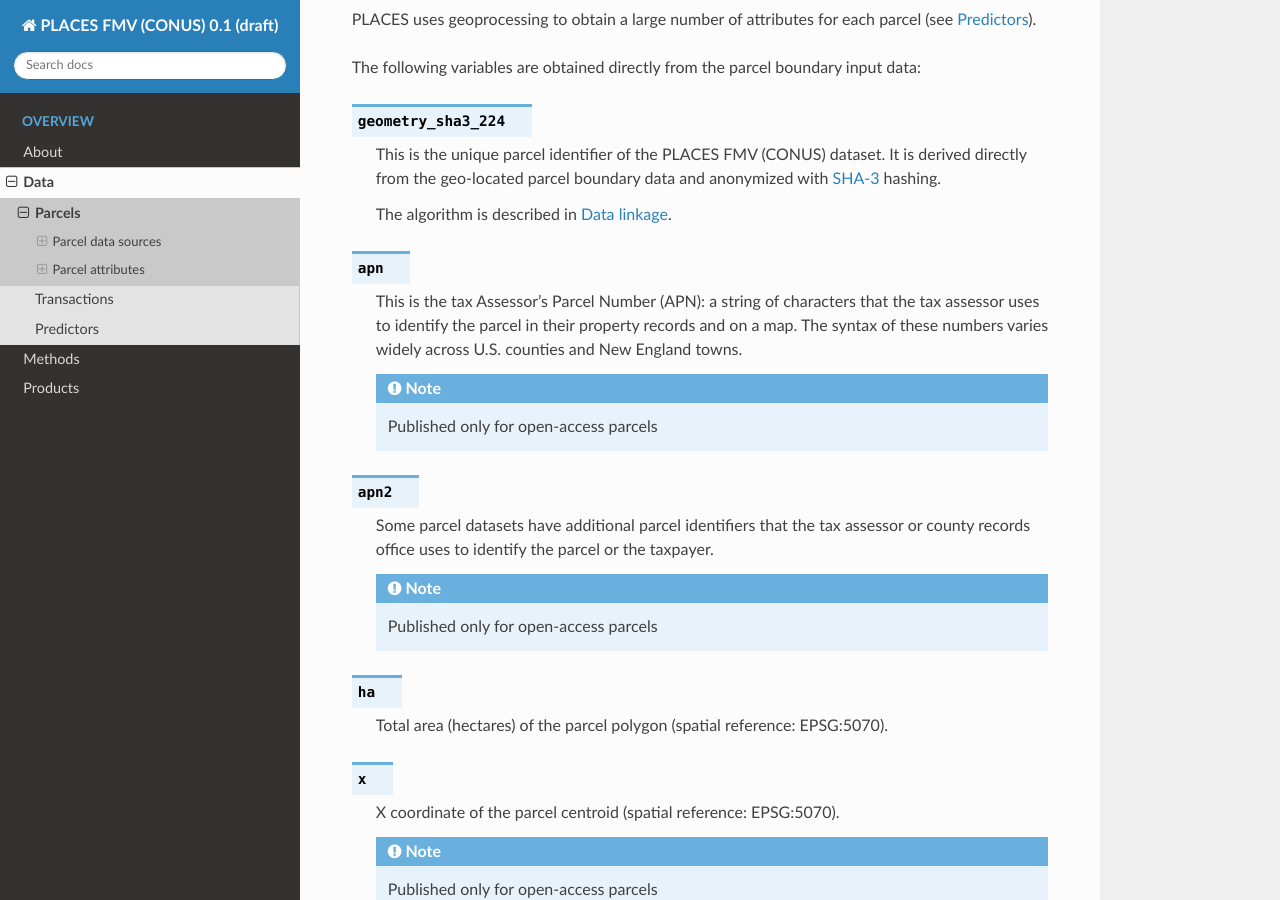
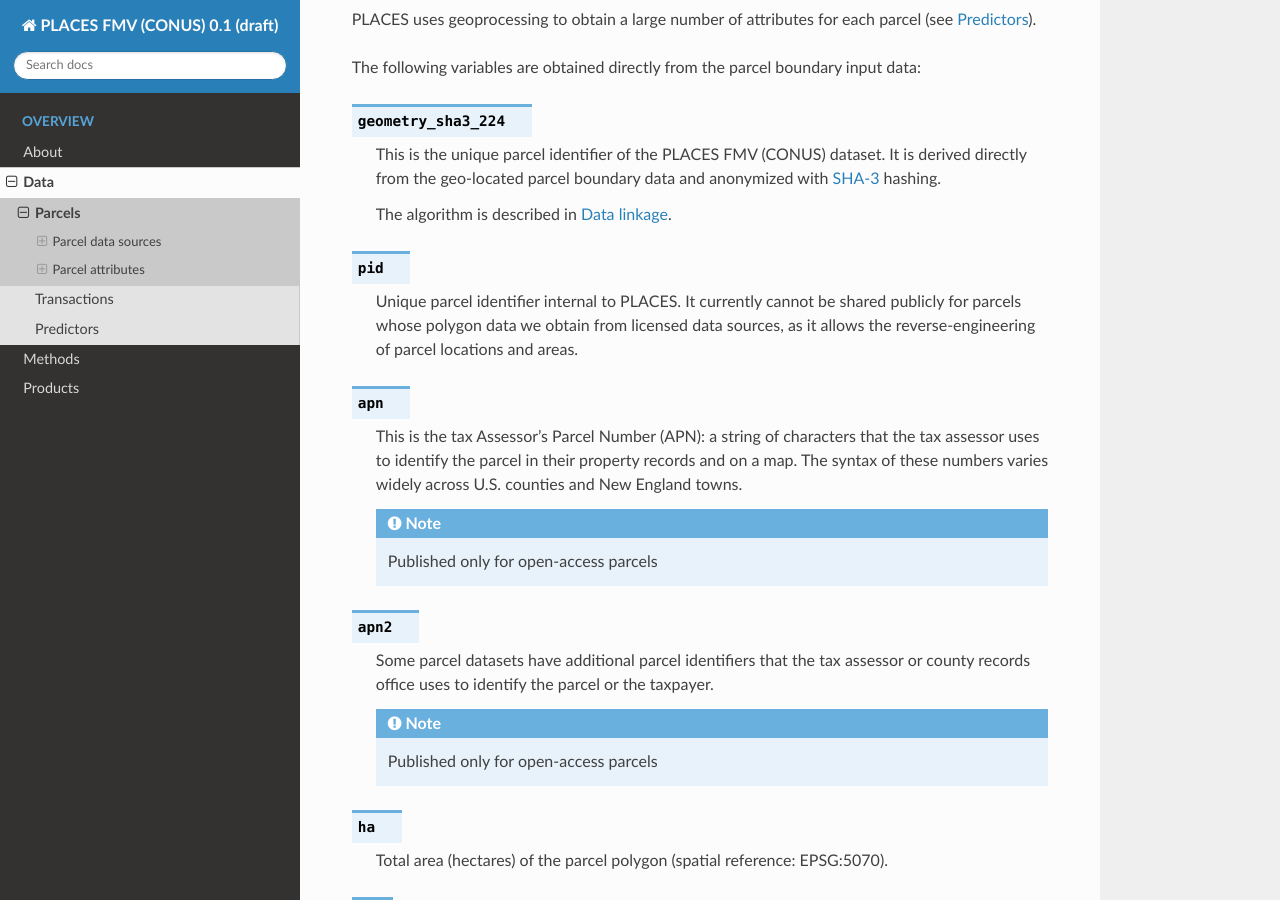
Before and after one commit to chrnolte/places-conus, a Sphinx documentation site: the page built from docs/data/parcels.rst, in a window 1280 px wide and 900 px high, scrolled down 1398 px. Built offline with Sphinx 7.4.7 and the Read the Docs theme 2.0.0, drawn with Linux system fonts in a browser that asks for light colours.

Commit message:
Minor corrections

```diff
--- a/docs/data/parcels.rst
+++ b/docs/data/parcels.rst
@@ -53,6 +53,10 @@ The following variables are obtained directly from the parcel boundary input dat
 
    The algorithm is described in :ref:`Data linkage`.
 
+.. attribute:: pid
+
+   Unique parcel identifier internal to PLACES. It currently cannot be shared publicly for parcels whose polygon data we obtain from licensed data sources, as it allows the reverse-engineering of parcel locations and areas.
+
 .. attribute:: apn
 
    This is the tax Assessor's Parcel Number (APN): a string of characters that the tax assessor uses to identify the parcel in their property records and on a map. The syntax of these numbers varies widely across U.S. counties and New England towns.
--- a/docs/data/transactions.rst
+++ b/docs/data/transactions.rst
@@ -58,4 +58,4 @@ Transaction attributes
 Linkage to parcels
 ******************
 
-Transactions and parcels have a "many-to-many" (:math:`n-m`) relationship in PLACES, because each transaction can have multiple parcels and each parcel can transact more than once. Linkages between parcels and sales are therefore usually based on a separate table of :any:`sid` - :any:`gid` links.
+Transactions and parcels have a "many-to-many" (:math:`n-m`) relationship in PLACES, because each transaction can have multiple parcels and each parcel can transact more than once. Linkages between parcels and sales are therefore usually based on a separate table of :any:`sid` - :any:`pid` links.
```
Also changed, not shown: other parts of docs/data/transactions.rst (+1 -1 lines), docs/estimates.rst (deleted, +0 -12 lines), docs/estimates/access.rst (deleted, +0 -9 lines), docs/estimates/datasets.rst (deleted, +0 -53 lines).
